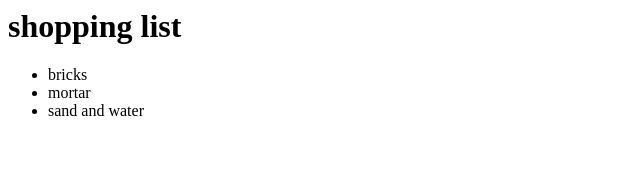
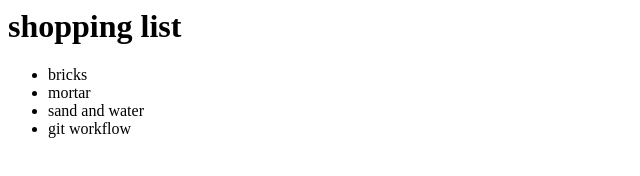
Before and after one commit to PUSKAS6/newgit3, a plain HTML site: page index.html in a window 1280 px wide. Shown: the whole page, without its empty margins (0-640 px from the left). Drawn offline with Linux system fonts and the light colour scheme.

Commit message:
changes to desk

```diff
--- a/index.html
+++ b/index.html
@@ -3,4 +3,5 @@
 		<li>bricks</li>
 		<li>mortar</li>
 		<li>sand and water</li>
+		<li>git workflow</li>
 	</ul>
```
